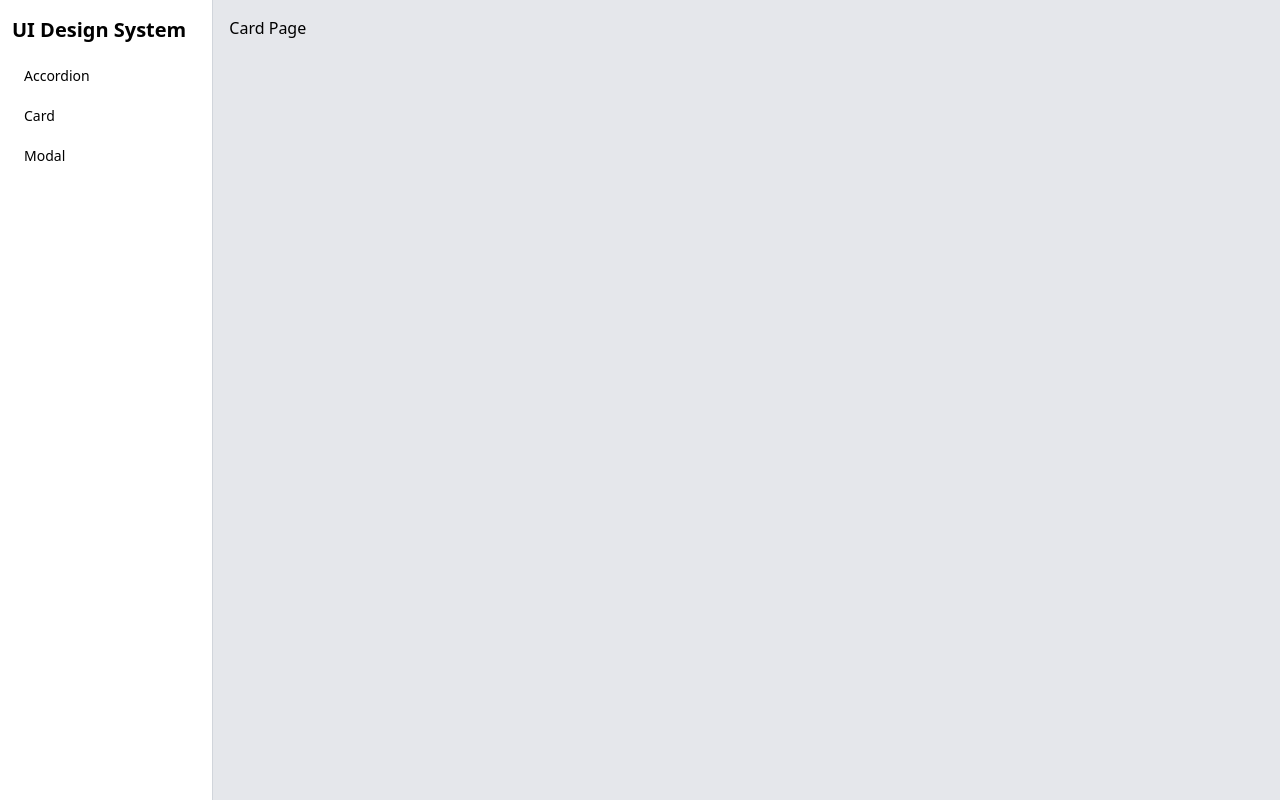
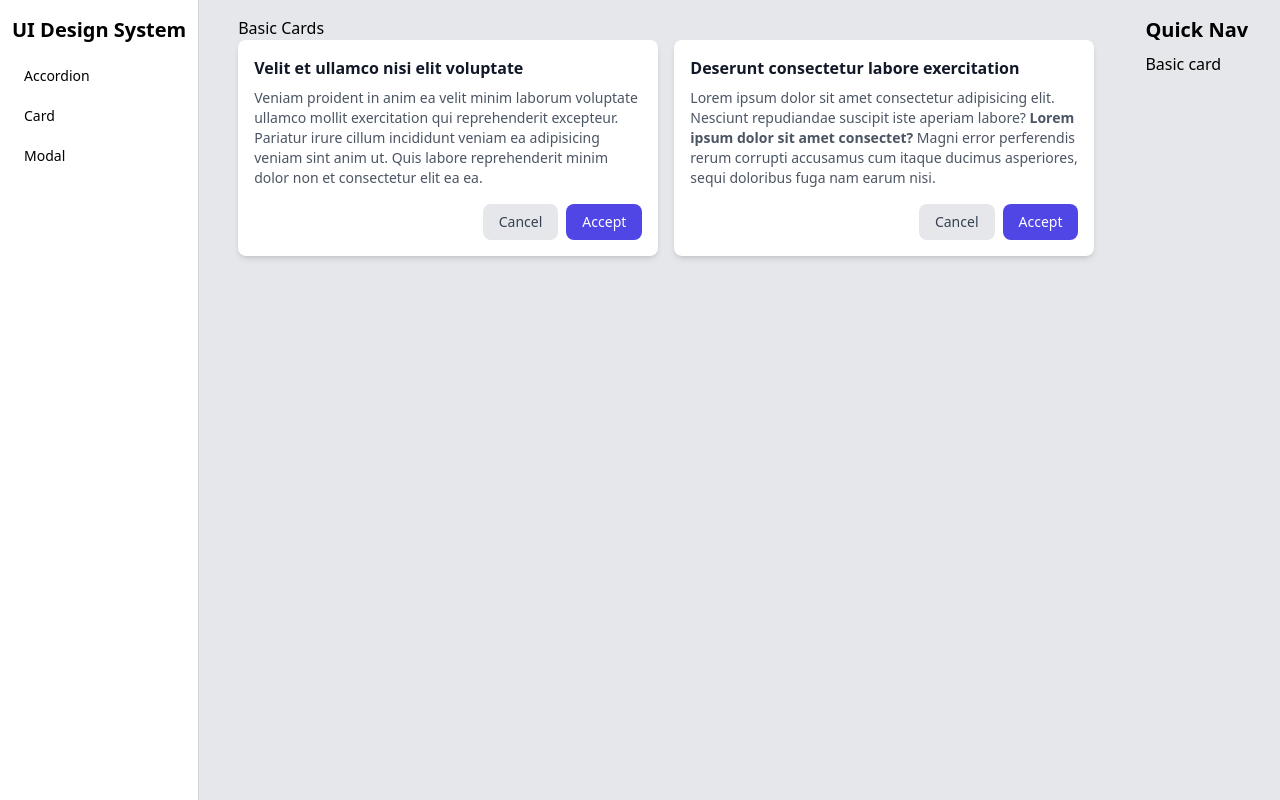
Before and after one commit to diegosalasmartinez/ui, a Next.js app: page /card in a window 1280 px wide. Built offline with nearby package versions, Linux system fonts and the light colour scheme.

Commit message:
Update default layout and and future customizable quick nav

```diff
--- /dev/null
+++ b/components/button/FlatButton.tsx
@@ -0,0 +1,23 @@
+import Link from 'next/link'
+import { cn } from '@/utils/style'
+
+interface FlatButtonProps {
+  text: string
+  category?: 'primary' | 'secondary'
+}
+
+export default function FlatButton({ text, category = 'primary' }: FlatButtonProps) {
+  return (
+    <button
+      type='button'
+      className={cn(
+        'rounded-lg px-4 py-2 text-center text-sm font-medium text-white',
+        category === 'primary' ? 'bg-indigo-600 hover:bg-indigo-700' : 'bg-gray-200 text-gray-700 hover:bg-gray-300',
+        'focus:outline-none focus:ring-4',
+        category === 'primary' ? 'focus:ring-indigo-300' : 'focus:ring-gray-300',
+      )}
+    >
+      {text}
+    </button>
+  )
+}
--- /dev/null
+++ b/components/card/BasicCard.tsx
@@ -0,0 +1,34 @@
+import Link from 'next/link'
+import { cn } from '@/utils/style'
+import FlatButton from '../button/FlatButton'
+
+interface BasicCardProps {
+  title: string
+  body?: string
+  children?: React.ReactNode
+}
+
+export default function BasicCard({ title, body, children }: BasicCardProps) {
+  return (
+    <div className={cn('flex flex-col justify-between', 'rounded-lg bg-white p-4 shadow-md', 'dark:bg-gray-800')}>
+      <div className='mb-2'>
+        <Link
+          href={`/card`}
+          className={cn(
+            'cursor-pointer text-base font-bold text-gray-900',
+            'hover:text-blue-500',
+            'dark:text-white',
+            'dark:hover:text-gray-200',
+          )}
+        >
+          {title}
+        </Link>
+        <p className='my-2 text-sm text-gray-600 dark:text-gray-300'>{children ?? body}</p>
+      </div>
+      <div className='flex justify-end gap-2'>
+        <FlatButton text='Cancel' category='secondary' />
+        <FlatButton text='Accept' />
+      </div>
+    </div>
+  )
+}
--- a/components/layout/DefaultLayout.tsx
+++ b/components/layout/DefaultLayout.tsx
@@ -1,5 +1,6 @@
 import Head from 'next/head'
-import { Sidebar } from './Sidebar'
+import QuickNav from './QuickNav'
+import Sidebar from './Sidebar'
 
 interface DefaultLayoutProps {
   title?: string
@@ -7,7 +8,7 @@ interface DefaultLayoutProps {
   children: React.ReactNode
 }
 
-export function DefaultLayout({ title = 'My Planner', loading = false, children }: DefaultLayoutProps) {
+export default function DefaultLayout({ title = 'My Planner', loading = false, children }: DefaultLayoutProps) {
   return (
     <div className='flex min-h-screen min-w-full flex-col items-center'>
       <Head>
@@ -18,8 +19,9 @@ export function DefaultLayout({ title = 'My Planner', loading = false, children
         <Sidebar />
         <div className='w-full overflow-y-auto bg-gray-200'>
           {loading && <div>Loading...</div>}
-          <div className='p-4'>{children}</div>
+          <div className='my-0 mx-auto flex w-11/12 max-w-7xl flex-col justify-center py-4'>{children}</div>
         </div>
+        <QuickNav />
       </div>
     </div>
   )
--- /dev/null
+++ b/components/layout/QuickNav.tsx
@@ -0,0 +1,14 @@
+import Link from 'next/link'
+
+export default function QuickNav() {
+  return (
+    <div className='w-48 bg-gray-200 py-4 px-3'>
+      <h3 className='text-xl font-semibold dark:text-white'>Quick Nav</h3>
+      <ul className='pt-2'>
+        <li>
+          <Link href='/'>Basic card</Link>
+        </li>
+      </ul>
+    </div>
+  )
+}
--- a/components/layout/Sidebar.tsx
+++ b/components/layout/Sidebar.tsx
@@ -26,7 +26,7 @@ function RouteLink({ path, actualRoute, handleClick, children }: RouteLinkProps)
   )
 }
 
-export function Sidebar() {
+export default function Sidebar() {
   const router = useRouter()
   const actualRoute = useBoundStore((state) => state.actualRoute)
   const saveRoute = useBoundStore((state) => state.setActualRoute)
--- a/pages/accordion/index.tsx
+++ b/pages/accordion/index.tsx
@@ -1,4 +1,4 @@
-import { DefaultLayout } from '@/components/layout/DefaultLayout'
+import DefaultLayout from '@/components/layout/DefaultLayout'
 
 export default function Accordion() {
   return (
--- a/pages/card/index.tsx
+++ b/pages/card/index.tsx
@@ -1,9 +1,23 @@
-import { DefaultLayout } from '@/components/layout/DefaultLayout'
+import { cn } from '@/utils/style'
+import BasicCard from '@/components/card/BasicCard'
+import DefaultLayout from '@/components/layout/DefaultLayout'
 
 export default function Card() {
   return (
     <DefaultLayout title='UI Design System'>
-      <div>Card Page</div>
+      <h1>Basic Cards</h1>
+      <div className={cn('grid grid-cols-1 gap-4', 'md:grid-cols-2')}>
+        <BasicCard
+          title='Velit et ullamco nisi elit voluptate'
+          body='Veniam proident in anim ea velit minim laborum voluptate ullamco mollit exercitation qui reprehenderit excepteur. Pariatur irure cillum incididunt veniam ea adipisicing veniam sint anim ut. Quis labore reprehenderit minim dolor non et consectetur elit ea ea.'
+        />
+        <BasicCard title='Deserunt consectetur labore exercitation'>
+          Lorem ipsum dolor sit amet consectetur adipisicing elit. Nesciunt repudiandae suscipit iste aperiam labore?
+          <span className='font-bold'> Lorem ipsum dolor sit amet consectet? </span>
+          Magni error perferendis rerum corrupti accusamus cum itaque ducimus asperiores, sequi doloribus fuga nam earum
+          nisi.
+        </BasicCard>
+      </div>
     </DefaultLayout>
   )
 }
--- a/pages/modal/index.tsx
+++ b/pages/modal/index.tsx
@@ -1,4 +1,4 @@
-import { DefaultLayout } from '@/components/layout/DefaultLayout'
+import DefaultLayout from '@/components/layout/DefaultLayout'
 
 export default function Modal() {
   return (
```
